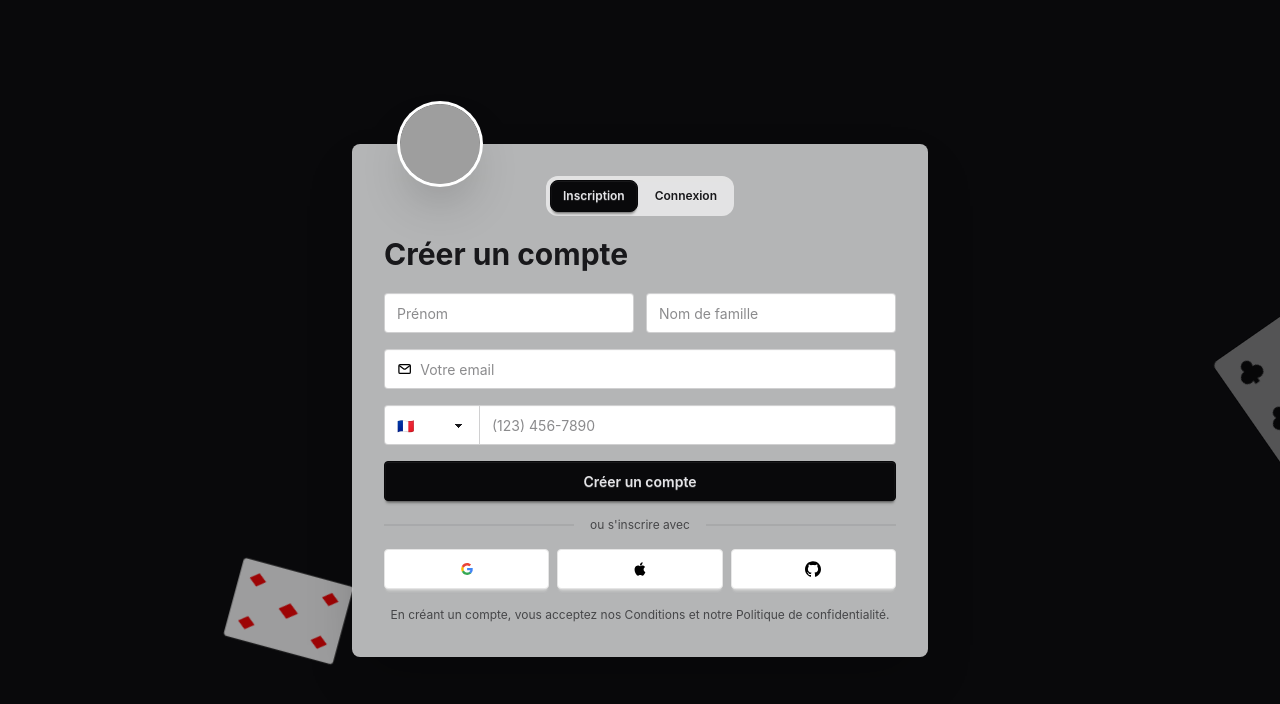
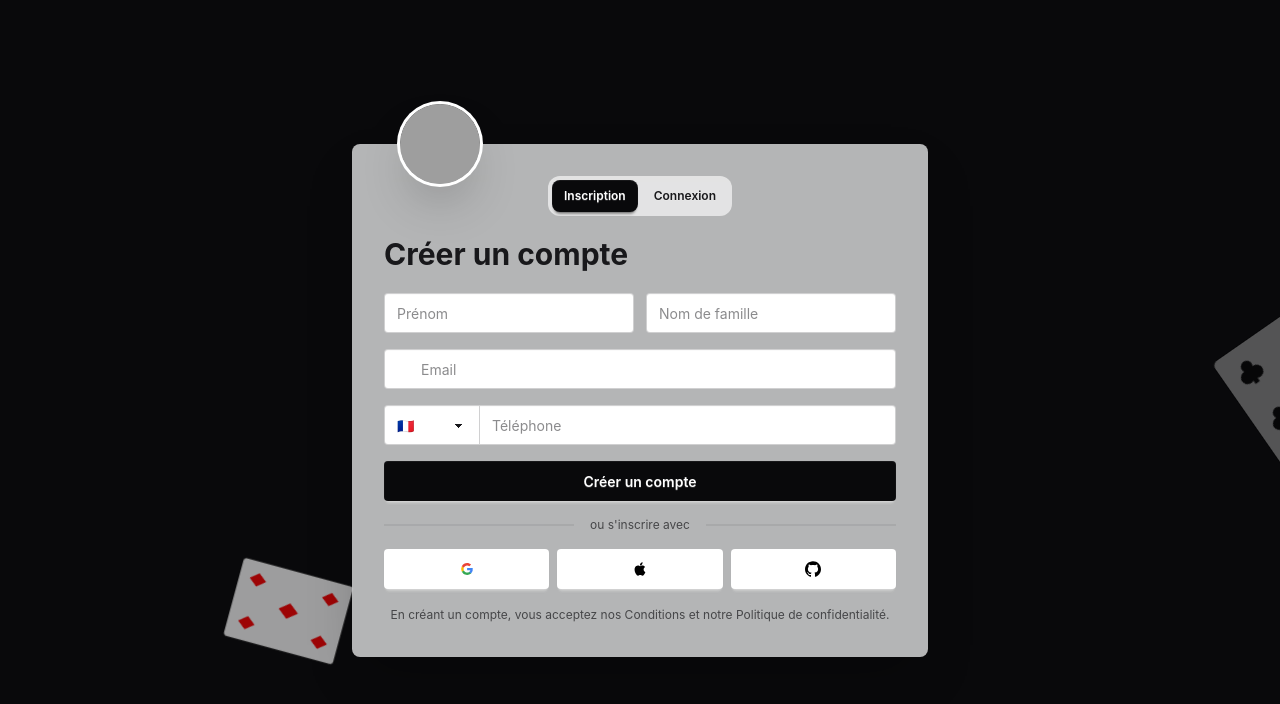
Before and after one commit to Frize01/Tarot-Africain, a Vue app in the folder front-app/: page /auth in a window 1280 px wide. Shown: the top 704 px of the page. Built offline with nearby package versions, Linux system fonts and the light colour scheme; grey boxes are pictures that could not be loaded.

Commit message:
componentisation ^^'

```diff
--- a/front-app/src/components/Login.vue
+++ b/front-app/src/components/Login.vue
@@ -1,40 +1,66 @@
+<script setup lang="ts">
+
+  import { ref } from 'vue'
+
+  import VButton from '@/components/VButton.vue'
+  import VInput from '@/components/VInput.vue'
+
+  const email = ref('')
+  const password = ref('')
+  const rememberMe = ref(false)
+
+  function handleLogin() {
+    console.log('Login attempt:', { email: email.value, password: password.value, rememberMe: rememberMe.value })
+  }
+
+</script>
+
 <template>
   <!-- ── Login ── -->
   <form class="grid gap-4" @submit.prevent>
 
-    <input
-      class="input input-bordered w-full"
+    <VInput
+      v-model="email"
+      type="email"
       placeholder="Email"
-      type="email"
       autocomplete="email"
+      required
     />
-    <input
-      class="input input-bordered w-full"
+
+    <VInput
+      v-model="password"
+      type="password"
       placeholder="Mot de passe"
-      type="password"
       autocomplete="current-password"
+      required
     />
+
+
 
     <!-- Remember -->
     <div class="flex flex-wrap items-center justify-between gap-2">
       <label class="label cursor-pointer gap-2 py-0">
-        <input type="checkbox" class="checkbox checkbox-sm shrink-0" />
+        <input type="checkbox" class="checkbox checkbox-sm shrink-0" v-model="rememberMe" />
         <span class="label-text text-sm">Se souvenir de moi</span>
       </label>
       <a class="link link-hover text-sm">Mot de passe oublié?</a>
     </div>
 
-    <button class="btn btn-neutral w-full">Se connecter</button>
+    <v-button
+      color="bg-neutral"
+      textColor="text-white"
+      @click="handleLogin">
+      Se connecter
+    </v-button>
 
     <div class="divider my-0 text-xs opacity-70">ou se connecter avec</div>
 
     <!-- Reseaux -->
     <div class="grid grid-cols-3 gap-2">
-      <button
-        type="button"
-        class="btn bg-white text-black border border-[#e5e5e5] w-full"
+
+      <v-button
         aria-label="Sign in with Google"
-      >
+        color="bg-white">
         <svg width="16" height="16" xmlns="http://www.w3.org/2000/svg" viewBox="0 0 512 512">
           <g>
             <path d="m0 0H512V512H0" fill="#fff"/>
@@ -44,25 +70,24 @@
             <path fill="#ea4335" d="m153 219c22-69 116-109 179-50l55-54c-78-75-230-72-297 55"/>
           </g>
         </svg>
-      </button>
-      <button
-        type="button"
-        class="btn bg-white text-black border border-[#e5e5e5] w-full"
-        aria-label="Sign in with Apple"
-      >
+      </v-button>
+
+      <v-button
+        aria-label="Sign in with Twitter"
+        color="bg-white">
         <svg width="16" height="16" viewBox="0 0 24 24" xmlns="http://www.w3.org/2000/svg">
           <path d="M18.71 19.5C17.88 20.74 17 21.95 15.66 21.97C14.32 22 13.89 21.18 12.37 21.18C10.84 21.18 10.37 21.95 9.09997 22C7.78997 22.05 6.79997 20.68 5.95997 19.47C4.24997 17 2.93997 12.45 4.69997 9.39C5.56997 7.87 7.12997 6.91 8.81997 6.88C10.1 6.86 11.32 7.75 12.11 7.75C12.89 7.75 14.37 6.68 15.92 6.84C16.57 6.87 18.39 7.1 19.56 8.82C19.47 8.88 17.39 10.1 17.41 12.63C17.44 15.65 20.06 16.66 20.09 16.67C20.06 16.74 19.67 18.11 18.71 19.5ZM13 3.5C13.73 2.67 14.94 2.04 15.94 2C16.07 3.17 15.6 4.35 14.9 5.19C14.21 6.04 13.07 6.7 11.95 6.61C11.8 5.46 12.36 4.26 13 3.5Z"/>
         </svg>
-      </button>
-      <button
-        type="button"
-        class="btn bg-white text-black w-full"
+      </v-button>
+
+      <v-button
         aria-label="Sign in with GitHub"
-      >
+        color="bg-white">
         <svg xmlns="http://www.w3.org/2000/svg" width="16" height="16" viewBox="0 0 640 640" fill="currentColor">
           <path d="M319.988 7.973C143.293 7.973 0 151.242 0 327.96c0 141.392 91.678 261.298 218.826 303.63 16.004 2.964 21.886-6.957 21.886-15.414 0-7.63-.319-32.835-.449-59.552-89.032 19.359-107.8-37.772-107.8-37.772-14.552-36.993-35.529-46.831-35.529-46.831-29.032-19.879 2.209-19.442 2.209-19.442 32.126 2.245 49.04 32.954 49.04 32.954 28.56 48.922 74.883 34.76 93.131 26.598 2.882-20.681 11.15-34.807 20.315-42.803-71.08-8.067-145.797-35.516-145.797-158.14 0-34.926 12.52-63.485 32.965-85.88-3.33-8.078-14.291-40.606 3.083-84.674 0 0 26.87-8.61 88.029 32.8 25.512-7.075 52.878-10.642 80.056-10.76 27.2.118 54.614 3.673 80.162 10.76 61.076-41.386 87.922-32.8 87.922-32.8 17.398 44.08 6.485 76.631 3.154 84.675 20.516 22.394 32.93 50.953 32.93 85.879 0 122.907-74.883 149.93-146.117 157.856 11.481 9.921 21.733 29.398 21.733 59.233 0 42.792-.366 77.28-.366 87.804 0 8.516 5.764 18.473 21.992 15.354 127.076-42.354 218.637-162.274 218.637-303.582 0-176.695-143.269-319.988-320-319.988l-.023.107z"/>
         </svg>
-      </button>
+      </v-button>
+
     </div>
   </form>
 </template>
--- a/front-app/src/components/Register.vue
+++ b/front-app/src/components/Register.vue
@@ -1,32 +1,53 @@
+<script setup lang="ts">
+  import { ref } from 'vue'
+
+  import VButton from '@/components/VButton.vue'
+  import VInput from '@/components/VInput.vue'
+
+  const firstName = ref('')
+  const lastName = ref('')
+  const email = ref('')
+  const countryCode = ref('🇫🇷')
+  const phone = ref('')
+
+</script>
+
 <template>
   <!-- ── Register ── -->
   <form class="grid gap-4" @submit.prevent>
     <div class="grid grid-cols-1 sm:grid-cols-2 gap-3">
-      <input
-        class="input input-bordered w-full"
+      <!-- Name -->
+      <v-input
+        v-model="firstName"
         placeholder="Prénom"
         autocomplete="given-name"
+        required
       />
-      <input
-        class="input input-bordered w-full"
+
+
+      <v-input
+        v-model="lastName"
         placeholder="Nom de famille"
         autocomplete="family-name"
+        required
       />
     </div>
 
     <!-- Email -->
-    <label class="input input-bordered flex items-center gap-2 w-full overflow-hidden">
-      <svg width="16" height="16" viewBox="0 0 24 24" fill="none" xmlns="http://www.w3.org/2000/svg">
-        <path d="M4 7.00005L10.2 11.65C11.2667 12.45 12.7333 12.45 13.8 11.65L20 7" stroke="#000000" stroke-width="2" stroke-linecap="round" stroke-linejoin="round"/>
-        <rect x="3" y="5" width="18" height="14" rx="2" stroke="#000000" stroke-width="2" stroke-linecap="round"/>
+    <v-input
+      v-model="email"
+      type="email"
+      placeholder="Email"
+      autocomplete="email"
+      required
+      colorContent="text-white">
+      <template #content>
+        <svg width="16" height="16" viewBox="0 0 24 24" fill="none" xmlns="http://www.w3.org/2000/svg">
+          <path d="M4 7.00005L10.2 11.65C11.2667 12.45 12.7333 12.45 13.8 11.65L20 7" stroke="currentColor" stroke-width="2" stroke-linecap="round" stroke-linejoin="round"/>
+          <rect x="3" y="5" width="18" height="14" rx="2" stroke="currentColor" stroke-width="2" stroke-linecap="round"/>
         </svg>
-      <input
-        class="grow min-w-0 bg-transparent outline-none"
-        placeholder="Votre email"
-        type="email"
-        autocomplete="email"
-      />
-    </label>
+      </template>
+    </v-input>
 
     <!-- Tel -->
     <div class="join w-full">
@@ -35,25 +56,34 @@
         <option>🇺🇸</option>
         <option>🇬🇧</option>
       </select>
-      <input
+      <!-- <input
         class="input input-bordered join-item w-full min-w-0"
         placeholder="(123) 456-7890"
         type="tel"
         autocomplete="tel"
+      /> -->
+      <v-input
+        v-model="phone"
+        placeholder="Téléphone"
+        type="tel"
+        autocomplete="tel"
+        class="join-item w-full min-w-0"
       />
     </div>
 
-    <button class="btn btn-neutral w-full">Créer un compte</button>
+    <v-button
+      color="bg-neutral"
+      textColor="text-white">
+      Créer un compte
+    </v-button>
 
     <div class="divider my-0 text-xs opacity-70">ou s'inscrire avec</div>
 
     <!-- Reseaux -->
     <div class="grid grid-cols-3 gap-2">
-      <button
-        type="button"
-        class="btn bg-white text-black border border-[#e5e5e5] w-full"
+      <v-button
         aria-label="Sign in with Google"
-      >
+        color="bg-white">
         <svg width="16" height="16" xmlns="http://www.w3.org/2000/svg" viewBox="0 0 512 512">
           <g>
             <path d="m0 0H512V512H0" fill="#fff"/>
@@ -63,31 +93,29 @@
             <path fill="#ea4335" d="m153 219c22-69 116-109 179-50l55-54c-78-75-230-72-297 55"/>
           </g>
         </svg>
-      </button>
-      <button
-        type="button"
-        class="btn bg-white text-black border border-[#e5e5e5] w-full"
-        aria-label="Sign in with Apple"
-      >
+      </v-button>
+
+      <v-button
+        aria-label="Sign in with Twitter"
+        color="bg-white">
         <svg width="16" height="16" viewBox="0 0 24 24" xmlns="http://www.w3.org/2000/svg">
           <path d="M18.71 19.5C17.88 20.74 17 21.95 15.66 21.97C14.32 22 13.89 21.18 12.37 21.18C10.84 21.18 10.37 21.95 9.09997 22C7.78997 22.05 6.79997 20.68 5.95997 19.47C4.24997 17 2.93997 12.45 4.69997 9.39C5.56997 7.87 7.12997 6.91 8.81997 6.88C10.1 6.86 11.32 7.75 12.11 7.75C12.89 7.75 14.37 6.68 15.92 6.84C16.57 6.87 18.39 7.1 19.56 8.82C19.47 8.88 17.39 10.1 17.41 12.63C17.44 15.65 20.06 16.66 20.09 16.67C20.06 16.74 19.67 18.11 18.71 19.5ZM13 3.5C13.73 2.67 14.94 2.04 15.94 2C16.07 3.17 15.6 4.35 14.9 5.19C14.21 6.04 13.07 6.7 11.95 6.61C11.8 5.46 12.36 4.26 13 3.5Z"/>
         </svg>
-      </button>
-      <button
-        type="button"
-        class="btn bg-white text-black w-full"
+      </v-button>
+
+      <v-button
         aria-label="Sign in with GitHub"
-      >
+        color="bg-white">
         <svg xmlns="http://www.w3.org/2000/svg" width="16" height="16" viewBox="0 0 640 640" fill="currentColor">
           <path d="M319.988 7.973C143.293 7.973 0 151.242 0 327.96c0 141.392 91.678 261.298 218.826 303.63 16.004 2.964 21.886-6.957 21.886-15.414 0-7.63-.319-32.835-.449-59.552-89.032 19.359-107.8-37.772-107.8-37.772-14.552-36.993-35.529-46.831-35.529-46.831-29.032-19.879 2.209-19.442 2.209-19.442 32.126 2.245 49.04 32.954 49.04 32.954 28.56 48.922 74.883 34.76 93.131 26.598 2.882-20.681 11.15-34.807 20.315-42.803-71.08-8.067-145.797-35.516-145.797-158.14 0-34.926 12.52-63.485 32.965-85.88-3.33-8.078-14.291-40.606 3.083-84.674 0 0 26.87-8.61 88.029 32.8 25.512-7.075 52.878-10.642 80.056-10.76 27.2.118 54.614 3.673 80.162 10.76 61.076-41.386 87.922-32.8 87.922-32.8 17.398 44.08 6.485 76.631 3.154 84.675 20.516 22.394 32.93 50.953 32.93 85.879 0 122.907-74.883 149.93-146.117 157.856 11.481 9.921 21.733 29.398 21.733 59.233 0 42.792-.366 77.28-.366 87.804 0 8.516 5.764 18.473 21.992 15.354 127.076-42.354 218.637-162.274 218.637-303.582 0-176.695-143.269-319.988-320-319.988l-.023.107z"/>
         </svg>
-      </button>
+      </v-button>
     </div>
 
     <p class="text-xs opacity-70 text-center leading-relaxed">
-        En créant un compte, vous acceptez nos
-        <a class="link link-hover">Conditions</a> et notre
-        <a class="link link-hover">Politique de confidentialité</a>.
+      En créant un compte, vous acceptez nos
+      <a class="link link-hover">Conditions</a> et notre
+      <a class="link link-hover">Politique de confidentialité</a>.
     </p>
   </form>
 </template>
--- /dev/null
+++ b/front-app/src/components/VButton.vue
@@ -0,0 +1,26 @@
+<template>
+  <button
+    type="button"
+    class="btn border-none"
+    :class="[
+      fullWidth ? 'w-full' : '',
+      color,
+      textColor,
+      size
+    ]"
+    :aria-label="ariaLabel"
+  >
+    <slot name="icon"></slot>
+    <slot></slot>
+  </button>
+</template>
+
+<script setup>
+defineProps({
+  ariaLabel: { type: String, required: false },
+  color:     { type: String, default: 'bg-white' },
+  textColor: { type: String, default: 'text-black' },
+  size:      { type: String, default: '' },
+  fullWidth: { type: Boolean, default: false }
+});
+</script>
--- /dev/null
+++ b/front-app/src/components/VInput.vue
@@ -0,0 +1,32 @@
+<script setup lang="ts">
+const model = defineModel<string>()
+
+defineProps<{
+  type?: 'text' | 'email' | 'password' | 'number' | 'tel'
+  placeholder?: string
+  autocomplete?: string
+  required?: boolean
+  positionContent?: 'left' | 'right'
+  colorContent?: string
+}>()
+</script>
+
+<template>
+  <label
+    class="input input-bordered flex items-center gap-2 w-full focus-within:border-neutral focus-within:outline-none"
+    :class="{ 'flex-row-reverse': positionContent === 'right' }"
+  >
+    <span v-if="$slots.content" :class="colorContent || 'opacity-70'">
+      <slot name="content"></slot>
+    </span>
+
+    <input
+      v-model="model"
+      :type="type || 'text'"
+      :placeholder="placeholder"
+      :autocomplete="autocomplete"
+      :required="required"
+      class="grow"
+    />
+  </label>
+</template>
--- a/front-app/src/views/AuthView.vue
+++ b/front-app/src/views/AuthView.vue
@@ -4,8 +4,7 @@ import { ref } from 'vue'
 import Login from '@/components/Login.vue'
 import Register from '@/components/Register.vue'
 
-import AppNavbar from '@/components/AppNavbar.vue'
-import AppFooter from '@/components/AppFooter.vue'
+import VButton from '@/components/VButton.vue'
 
 import { RouterLink } from 'vue-router'
 
@@ -36,22 +35,27 @@ const tab = ref<Tab>('signup')
           </RouterLink>
           <div class="flex justify-center mt-8 sm:mt-0">
             <div class="bg-base-200/70 p-1 rounded-xl inline-flex gap-1">
-              <button
-                class="btn btn-sm rounded-lg min-w-[5rem]"
-                :class="tab === 'signup' ? 'btn-neutral' : 'btn-ghost'"
+              <VButton
+                ariaLabel="S'inscrire"
+                size="btn-sm"
+                class="rounded-lg min-w-[5rem]"
+                :color="tab === 'signup' ? 'btn-neutral' : 'btn-ghost'"
+                :textColor="tab === 'signup' ? 'text-white' : 'text-base-content'"
                 @click="tab = 'signup'"
-                type="button"
               >
                 Inscription
-              </button>
-              <button
-                class="btn btn-sm rounded-lg min-w-[5rem]"
-                :class="tab === 'signin' ? 'btn-neutral' : 'btn-ghost'"
+              </VButton>
+
+              <VButton
+                ariaLabel="Se connecter"
+                size="btn-sm"
+                class="rounded-lg min-w-[5rem]"
+                :color="tab === 'signin' ? 'btn-neutral' : 'btn-ghost'"
+                :textColor="tab === 'signin' ? 'text-white' : 'text-base-content'"
                 @click="tab = 'signin'"
-                type="button"
               >
                 Connexion
-              </button>
+              </VButton>
             </div>
           </div>
 
```
Also changed, not shown: front-app/src/components/AppNavbar.vue (+30 -6 lines).
